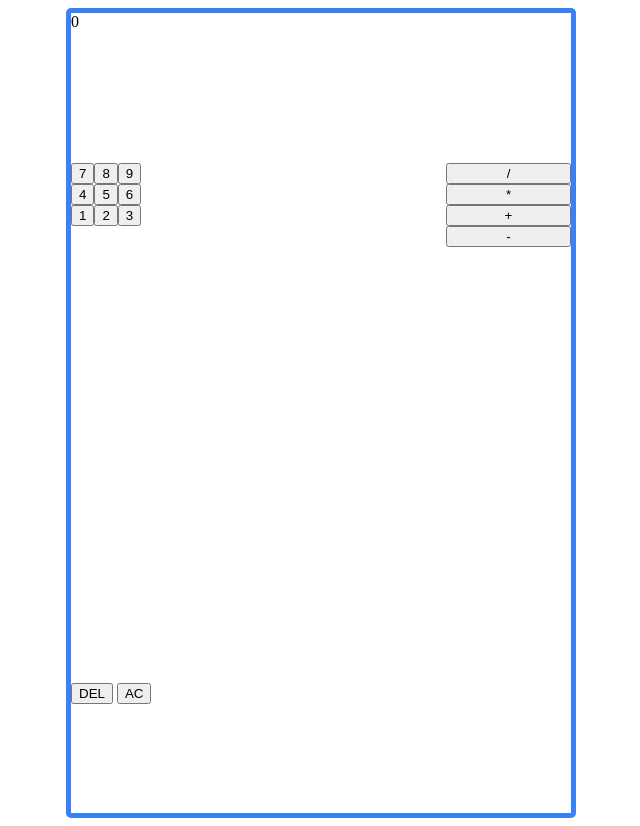
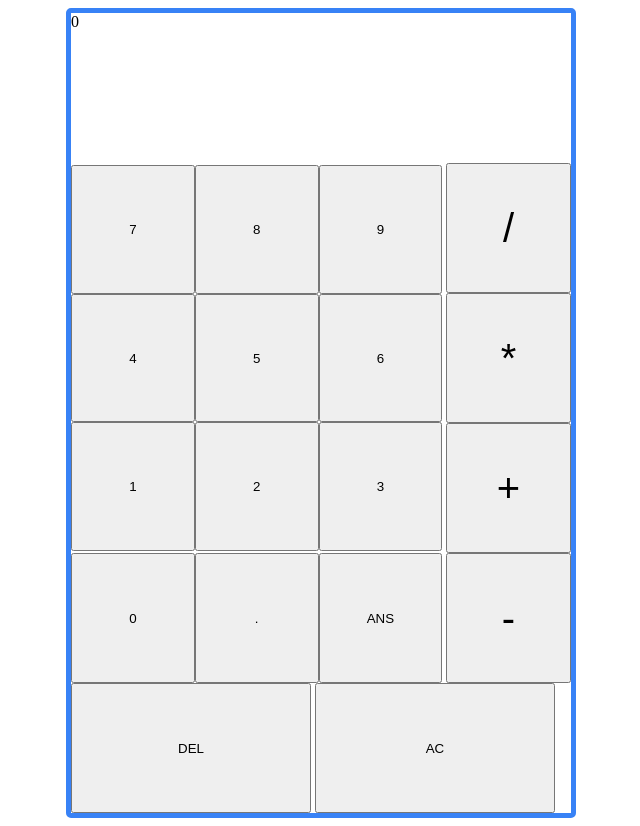
Before and after one commit to prajwalc150/Calc, a plain HTML site: page index.html in a window 1280 px wide. Shown: the whole page, without its empty margins (319-959 px from the left). Drawn offline with Linux system fonts and the light colour scheme.

Commit message:
Arrange buttons

```diff
--- a/app.js
+++ b/app.js
@@ -47,7 +47,7 @@ for(i = 2;i>-1;i--){
     //m = 800/n;
     let content = document.createElement('div');
     content.id = `digRow${i}`;
-    //content.classList.add("test");
+    content.classList.add("digRow");
     container.appendChild(content);
     //document.getElementById(`test${i}`).style.height = `${m}px`;
     for( j = 1;j<4;j++){
--- a/index.html
+++ b/index.html
@@ -20,14 +20,18 @@
 
             <div class = "digitBox">
                 <div class="dig1"></div>
-                <div class="dig2"></div>
+                <div class="dig2">
+                    <button class="jest">0</button>
+                    <button class="jest">.</button>
+                    <button class="jest">ANS</button>
+                </div>
             </div>
 
             <div class = "operatorBox">
-                <button>/</button>
-                <button>*</button>
-                <button>+</button>
-                <button>-</button>
+                <button class="opButton">/</button>
+                <button class="opButton">*</button>
+                <button class="opButton">+</button>
+                <button class="opButton">-</button>
             </div>
 
             <div class = "delBox">
--- a/style.css
+++ b/style.css
@@ -36,3 +36,36 @@
     height: 20%;
     width: 100%;
 }
+
+.opButton{
+    height: 25%;
+    font-size: 250%;
+}
+
+.dig1{
+    display: flex;
+    flex-direction: column;
+    align-items: center;
+    justify-content: center;
+    height:75%;
+
+}
+
+.dig2{
+    display: flex;
+    height: 25%;
+}
+.digRow{
+    display: flex;
+    height:33%;
+    width:100%;
+}
+.jest{
+    height:100%;
+    width:33%;
+}
+
+.delBox > button{
+    height: 100%;
+    width:48%;
+}
```
